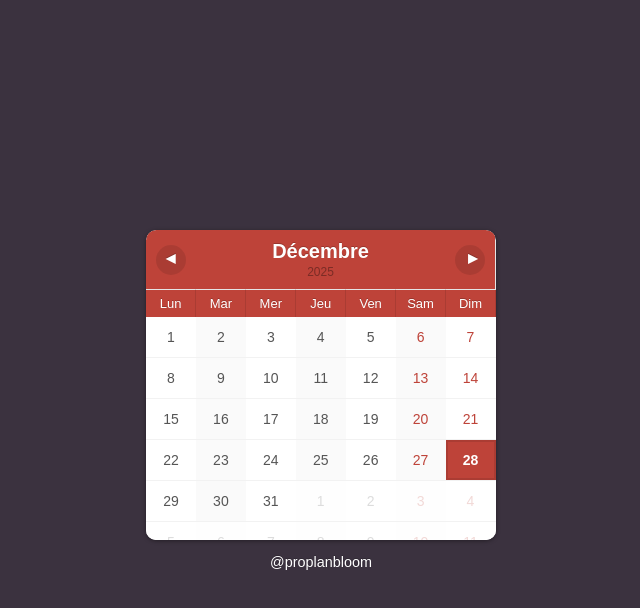
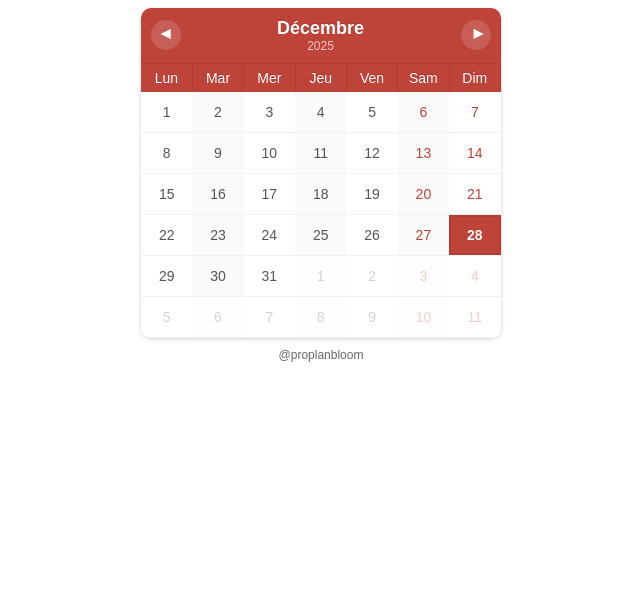
Before and after one commit to mfyy4d7hg8-cmd/notion-calendar-widget, a plain HTML site: page index.html in a window 1280 px wide. Shown: the whole page, without its empty margins (319-959 px from the left). Drawn offline with Linux system fonts and the light colour scheme.

Commit message:
Update index.html

```diff
--- a/index.html
+++ b/index.html
@@ -5,13 +5,18 @@
   <meta name="viewport" content="width=device-width,initial-scale=1" />
   <title>Calendrier</title>
   <style>
-    /* ========== RESET / BASE ========== */
-    * { box-sizing: border-box; }
-    body {
+    :root{
+      --accent:#BE4339;
+      --text:#555;
+      --shadow: 0px 1px 4px rgba(0,0,0,0.18);
+    }
+
+    /* IMPORTANT: fond transparent pour bien se fondre dans Notion */
+    html, body {
       margin: 0;
+      padding: 0;
+      background: transparent;
       font-family: Arial, sans-serif;
-      background-color: #3b323f;
-      min-height: 100vh;
     }
 
     .wrapper {
@@ -19,76 +24,57 @@
       align-items: center;
       justify-content: center;
       flex-direction: column;
-      min-height: 100vh;
-      padding: 16px;
+      padding: 8px;
     }
 
-    button::-moz-focus-inner {
-      border: 0;
-      padding: 0;
+    button::-moz-focus-inner { border: 0; padding: 0; }
+
+    /* Le widget s’adapte bien dans un embed Notion */
+    #calendari {
+      position: relative;
+      overflow: hidden;
+      width: min(360px, 100%);
+      height: 330px;
+      font-size: 14px;
+      box-shadow: var(--shadow);
+      border-radius: 10px;
+      background: #fff;
     }
 
-    /* ========== CALENDAR WRAPPER ========== */
-    #calendari {
-      margin: 0;
-      position: relative;
-      overflow: hidden;
-
-      /* RESPONSIVE: prend la largeur dispo mais ne dépasse pas 350px */
-      width: 100%;
-      max-width: 350px;
-
-      height: 310px;
-      font-size: 14px;
-      box-shadow: 0px 1px 4px rgba(0,0,0,0.4);
-      border-radius: 10px;
-      background: transparent;
-    }
-
-    /* Le tableau prend la largeur dispo (responsive) */
     table {
       border-collapse: collapse;
       table-layout: fixed;
       width: 100%;
-      box-shadow: 0px 1px 3px rgba(0,0,0,0.2);
+      box-shadow: 0px 1px 3px rgba(0,0,0,0.12);
       background-color: #fff;
       position: absolute;
       top: 0;
       left: 0;
       transform: translateX(0);
       transition: all 0.3s ease;
-      border-radius: 10px;
-      overflow: hidden;
     }
 
-    table.actiu { transform: translateX(0); }
     table.inactiu { transition: all 0.3s 0.01s ease; }
+    table.amagat-esquerra { transform: translateX(-110%); }
+    table.amagat-dreta { transform: translateX(110%); }
 
-    /* IMPORTANT: animation en % (pas en px) => plus d'étirement Notion */
-    table.amagat-esquerra { transform: translateX(-100%); }
-    table.amagat-dreta { transform: translateX(100%); }
+    td, th { text-align: center; background-color: #fff; }
+    th { padding: 10px; }
 
-    td, th {
-      text-align: center;
-      background-color: #fff;
+    tr:first-child th {
+      font-size: 18px;
+      font-weight: bold;
+      border-left: none;
+      border-top: none;
     }
 
     th {
-      padding: 10px;
-      border-top: 1px solid rgba(0,0,0,0.1);
-      border-right: 1px solid rgba(0,0,0,0.1);
-      background-color: #BE4339;
+      border-top: 1px solid rgba(0,0,0,0.08);
+      border-right: 1px solid rgba(0,0,0,0.08);
+      background-color: var(--accent);
       color: #fff;
-      text-shadow: 0px -1px 0px rgba(0,0,0,0.2);
+      text-shadow: 0px -1px 0px rgba(0,0,0,0.15);
       font-weight: normal;
-    }
-
-    tr:first-child th {
-      font-size: 20px;
-      font-weight: bold;
-      border-left: none;
-      border-top: none;
-      position: relative;
     }
 
     th .any {
@@ -96,129 +82,86 @@
       font-weight: normal;
       display: block;
       text-shadow: none;
-      color: rgba(0,0,0,0.35);
-      margin-top: 2px;
+      color: rgba(255,255,255,0.7);
     }
 
-    /* Ligne jours (Lun..Dim) */
-    tr:nth-child(2) th {
-      padding: 6px 0;
-      font-size: 13px;
-      white-space: nowrap;
+    tr:nth-child(2) th { padding: 6px; }
+    td { padding: 0; border-bottom: 1px solid rgba(0,0,0,0.05); }
+
+    td > span {
+      color: var(--text);
+      padding: 10px;
+      display: block;
+      border: 2px solid transparent;
+      transition: background 0.2s ease, color 0.2s ease;
     }
 
-    td {
-      padding: 0;
-      border-bottom: 1px solid rgba(0,0,0,0.05);
-    }
+    td:nth-child(even) > span { background-color: rgba(0,0,0,0.02); }
 
-    td > span {
-      color: #555;
-      padding: 10px 0;
-      display: block;
-      border: 2px solid transparent;
-      transition: border 0.3s ease;
-    }
-
-    td:nth-child(even) > span {
-      background-color: rgba(0,0,0,0.02);
-    }
-
-    /* Samedi + Dimanche en rouge (col 6 et 7 car semaine commence lundi) */
+    /* Week-end: Sam + Dim (col 6 et 7 car Lundi = 1) */
     td:nth-child(6) > span,
-    td:nth-child(7) > span {
-      color: #BE4339;
-    }
+    td:nth-child(7) > span { color: var(--accent); }
 
     td.avui > span {
       font-weight: bold;
-      background-color: #BE4339;
+      background-color: var(--accent);
       color: #fff;
-      border: 2px solid rgba(0,0,0,0.1);
+      border: 2px solid rgba(0,0,0,0.08);
     }
 
-    td.fora > span { opacity: 0.2; }
+    td.fora > span { opacity: 0.25; }
+    td > span:hover { background: var(--accent); color: #fff; cursor: default; }
 
-    td > span:hover {
-      background: #BE4339;
-      color: #fff;
-    }
-
-    /* ========== BUTTONS ========== */
     .boto-next, .boto-prev {
-      background: rgba(0,0,0,0.1);
+      background: rgba(255,255,255,0.15);
       color: #fff;
       font-family: inherit;
       border: none;
       font-size: 18px;
       font-weight: bold;
-      text-shadow: inherit;
       padding: 2px 10px 5px 10px;
       line-height: 1px;
       height: 30px;
       width: 30px;
-      vertical-align: middle;
       border-radius: 100%;
       position: absolute;
-      top: 15px;
+      top: 12px;
     }
-
     .boto-next { right: 10px; padding-left: 13px; }
     .boto-prev { left: 10px; padding-right: 13px; }
 
-    .boto-next:hover,
-    .boto-prev:hover { background: rgba(0,0,0,0.2); }
-
-    button:hover { cursor: pointer; }
+    .boto-next:hover, .boto-prev:hover { background: rgba(255,255,255,0.25); cursor: pointer; }
     button:focus { outline: none; }
 
     footer {
-      text-align: center;
-      color: #ddd;
-      font-weight: normal;
-      text-shadow: 0px -1px 0px rgba(0, 0, 0, 0.2);
-      font-size: 0.9em;
-      padding: 14px 0 0;
+      margin-top: 10px;
+      font-size: 12px;
+      opacity: 0.6;
     }
-
-    footer a,
-    footer a:link {
-      color: #fff;
-      text-decoration: none;
-    }
-
-    /* Optionnel: sur mobile ultra étroit, on réduit un peu */
-    @media (max-width: 360px) {
-      #calendari { max-width: 320px; height: 300px; }
-      tr:first-child th { font-size: 18px; }
-      td > span { padding: 9px 0; }
-    }
+    footer a { color: #000; text-decoration: none; }
   </style>
 </head>
 
 <body>
   <div class="wrapper">
     <div id="calendari"></div>
-    <footer><a href="https://proplanbloom.etsy.com">@proplanbloom</a></footer>
+    <footer><a href="https://proplanbloom.etsy.com" target="_blank" rel="noreferrer">@proplanbloom</a></footer>
   </div>
 
   <script>
-    var mesos = [
-      'Janvier','Février','Mars','Avril','Mai','Juin',
-      'Juillet','Août','Septembre','Octobre','Novembre','Décembre'
-    ];
+    var mesos = ['Janvier','Février','Mars','Avril','Mai','Juin','Juillet','Août','Septembre','Octobre','Novembre','Décembre'];
 
-    // Affichage en en-tête: LUN -> DIM
+    // Lundi premier jour
     var dies_abr = ['Lun','Mar','Mer','Jeu','Ven','Sam','Dim'];
 
     Number.prototype.pad = function(num) {
       var str = '';
       for (var i = 0; i < (num - this.toString().length); i++) str += '0';
-      return str + this.toString();
-    };
+      return str += this.toString();
+    }
 
-    // Convertit JS getDay(): 0=Dim..6=Sam vers index LUN=0..DIM=6
-    function dayIndexMondayFirst(jsDay) {
+    function mondayIndex(jsDay /* 0=Dim .. 6=Sam */) {
+      // convertit en: 0=Lun .. 6=Dim
       return (jsDay + 6) % 7;
     }
 
@@ -227,9 +170,10 @@
 
       if (typeof original === 'undefined') {
         original = document.createElement('table');
-        original.setAttribute(
-          'data-actual',
-          data.getFullYear() + '/' + data.getMonth().pad(2) + '/' + data.getDate().pad(2)
+        original.setAttribute('data-actual',
+          data.getFullYear() + '/' +
+          data.getMonth().pad(2) + '/' +
+          data.getDate().pad(2)
         );
         widget.appendChild(original);
       }
@@ -242,9 +186,10 @@
       e.innerHTML = '';
       widget.appendChild(e);
 
-      e.setAttribute(
-        'data-actual',
-        data.getFullYear() + '/' + data.getMonth().pad(2) + '/' + data.getDate().pad(2)
+      e.setAttribute('data-actual',
+        data.getFullYear() + '/' +
+        data.getMonth().pad(2) + '/' +
+        data.getDate().pad(2)
       );
 
       // Titre
@@ -269,7 +214,6 @@
         data.setMonth(data.getMonth() - 1);
         calendari(widget, data);
       };
-
       boto_next.onclick = function() {
         data.setMonth(data.getMonth() + 1);
         calendari(widget, data);
@@ -278,50 +222,44 @@
       fila.appendChild(titol);
       e.appendChild(fila);
 
-      // Entête jours (Lun..Dim)
+      // Header jours (Lun->Dim)
       fila = document.createElement('tr');
       for (var i = 0; i < 7; i++) {
         fila.innerHTML += '<th>' + dies_abr[i] + '</th>';
       }
       e.appendChild(fila);
 
-      // Premier jour du mois (1)
+      // Grille: on part du lundi avant le 1er du mois
       var firstOfMonth = new Date(data.getFullYear(), data.getMonth(), 1);
-      var startIndex = dayIndexMondayFirst(firstOfMonth.getDay()); // 0..6, lun=0
+      var offset = mondayIndex(firstOfMonth.getDay()); // 0..6
+      var actual = new Date(data.getFullYear(), data.getMonth(), 1 - offset);
 
-      // Date de départ du calendrier (lundi de la 1ère semaine affichée)
-      var actual = new Date(data.getFullYear(), data.getMonth(), 1 - startIndex);
+      var today = new Date();
+      var todayY = today.getFullYear(), todayM = today.getMonth(), todayD = today.getDate();
 
       // 6 semaines
       for (var s = 0; s < 6; s++) {
-        var filaSetmana = document.createElement('tr');
+        var row = document.createElement('tr');
 
         for (var d = 0; d < 7; d++) {
-          var cela = document.createElement('td');
+          var cell = document.createElement('td');
           var span = document.createElement('span');
-          cela.appendChild(span);
+          cell.appendChild(span);
 
           span.innerHTML = actual.getDate();
 
-          if (actual.getMonth() !== data.getMonth()) {
-            cela.className = 'fora';
-          }
+          if (actual.getMonth() !== data.getMonth()) cell.className = 'fora';
 
-          // Aujourd'hui
-          var today = new Date();
-          if (
-            actual.getDate() === today.getDate() &&
-            actual.getMonth() === today.getMonth() &&
-            actual.getFullYear() === today.getFullYear()
-          ) {
-            cela.className = 'avui';
+          // "Aujourd’hui"
+          if (actual.getFullYear() === todayY && actual.getMonth() === todayM && actual.getDate() === todayD) {
+            cell.className = 'avui';
           }
 
           actual.setDate(actual.getDate() + 1);
-          filaSetmana.appendChild(cela);
+          row.appendChild(cell);
         }
 
-        e.appendChild(filaSetmana);
+        e.appendChild(row);
       }
 
       setTimeout(function() {
@@ -333,9 +271,7 @@
 
       setTimeout(function() {
         var inactius = document.getElementsByClassName('inactiu');
-        for (var i = inactius.length - 1; i >= 0; i--) {
-          widget.removeChild(inactius[i]);
-        }
+        for (var i = 0; i < inactius.length; i++) widget.removeChild(inactius[i]);
       }, 1000);
     }
 
```
